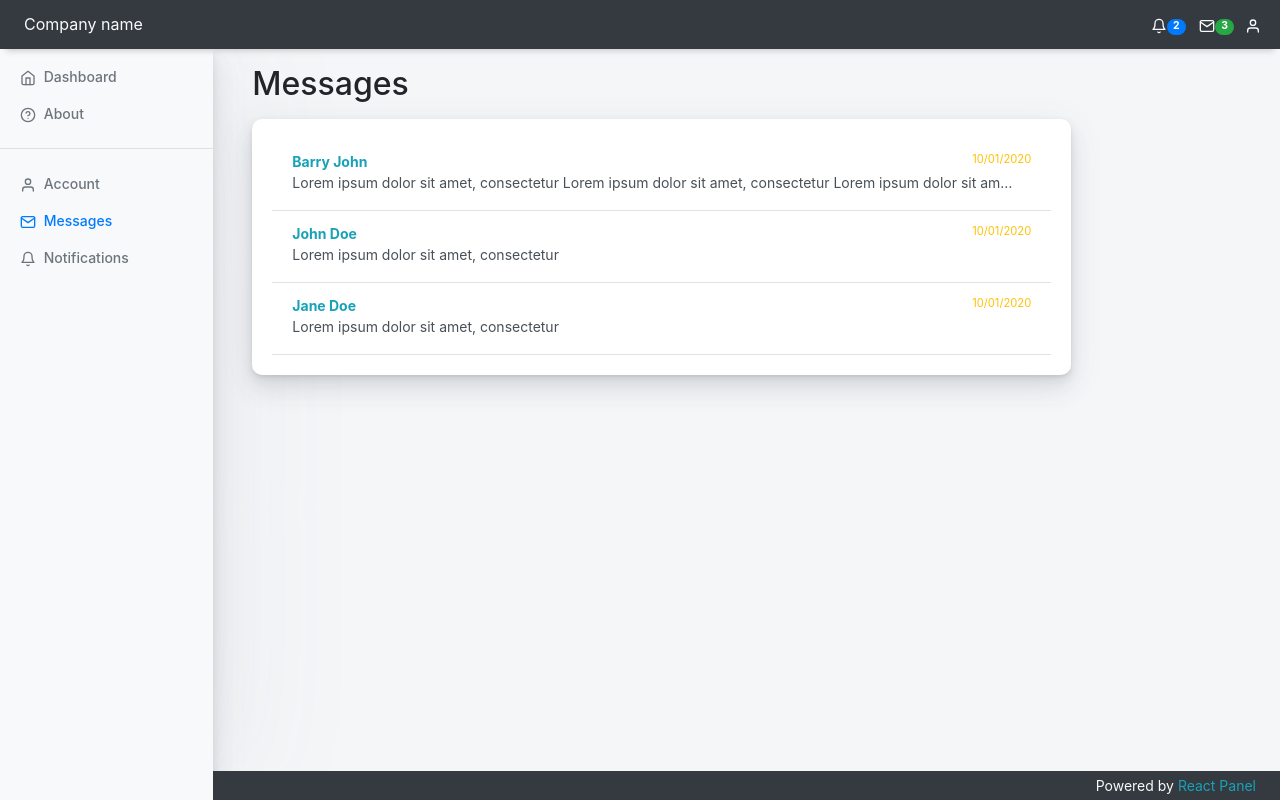
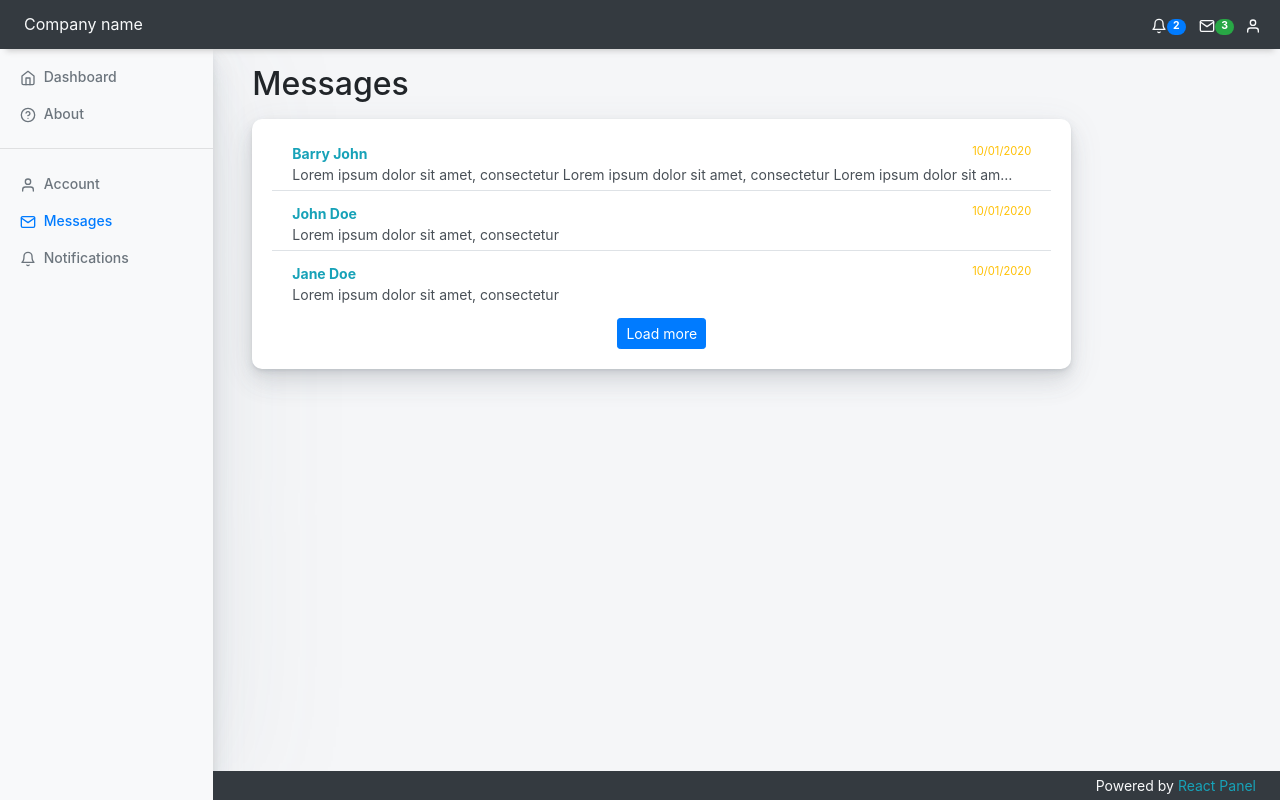
Before and after one commit to darragh3277/react_panel, a React (Create React App) app: page /messages in a window 1280 px wide. Built offline with nearby package versions, Linux system fonts and the light colour scheme.

Commit message:
add load more button to messages card

```diff
--- /dev/null
+++ b/src/components/main/cards/messages/Messages.css
@@ -0,0 +1,3 @@
+#messages-card li:last-child {
+  border-bottom: 0px !important;
+}
--- a/src/components/main/cards/messages/Messages.js
+++ b/src/components/main/cards/messages/Messages.js
@@ -1,4 +1,5 @@
 import React from 'react';
+import './Messages.css';
 
 const messages = [
   {
@@ -28,12 +29,16 @@ const messages = [
 class Messages extends React.Component {
   renderMessages = () => {
     return (
+      <div className="pt-2 row">
+        <div className="col-12">
           <ul className="list-group list-group-flush">
             {messages.map(message => {
               const { id } = message;
               return (
-            <div className="pb-0" key={id}>
-              <li className="list-group-item border-bottom my-0 list-group-item-action cursor-pointer">
+                <li
+                  key={id}
+                  className="pb-0 list-group-item my-0 list-group-item-action border-bottom cursor-pointer"
+                >
                   <div className="row">
                     <div className="col-12">
                       <strong className="text-info">{message.from}</strong>
@@ -46,19 +51,31 @@ class Messages extends React.Component {
                     </div>
                   </div>
                 </li>
-            </div>
               );
             })}
           </ul>
+        </div>
+      </div>
+    );
+  };
+
+  renderLoadMore = () => {
+    return (
+      <div className="pt-2 row justify-content-center">
+        <button type="button" className="align-center btn btn-primary btn-sm">
+          Load more
+        </button>
+      </div>
     );
   };
 
   render() {
     return (
       <>
-        <div className="card card-small">
+        <div className="card card-small" id="messages-card">
           <div className="card-body pt-1">
-            <div className="pt-3">{this.renderMessages()}</div>
+            {this.renderMessages()}
+            {this.renderLoadMore()}
           </div>
         </div>
       </>
```
Lines whose indentation alone changed are shown as unchanged.
